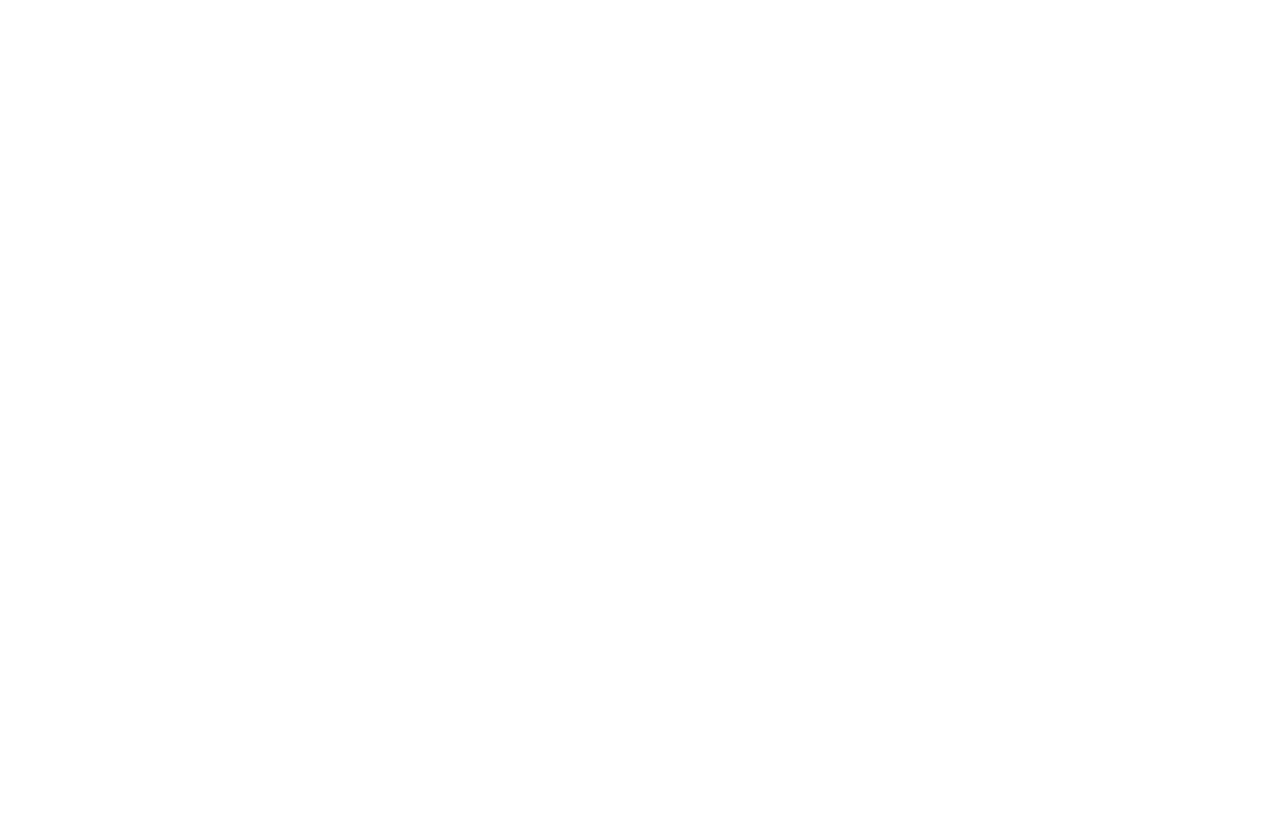
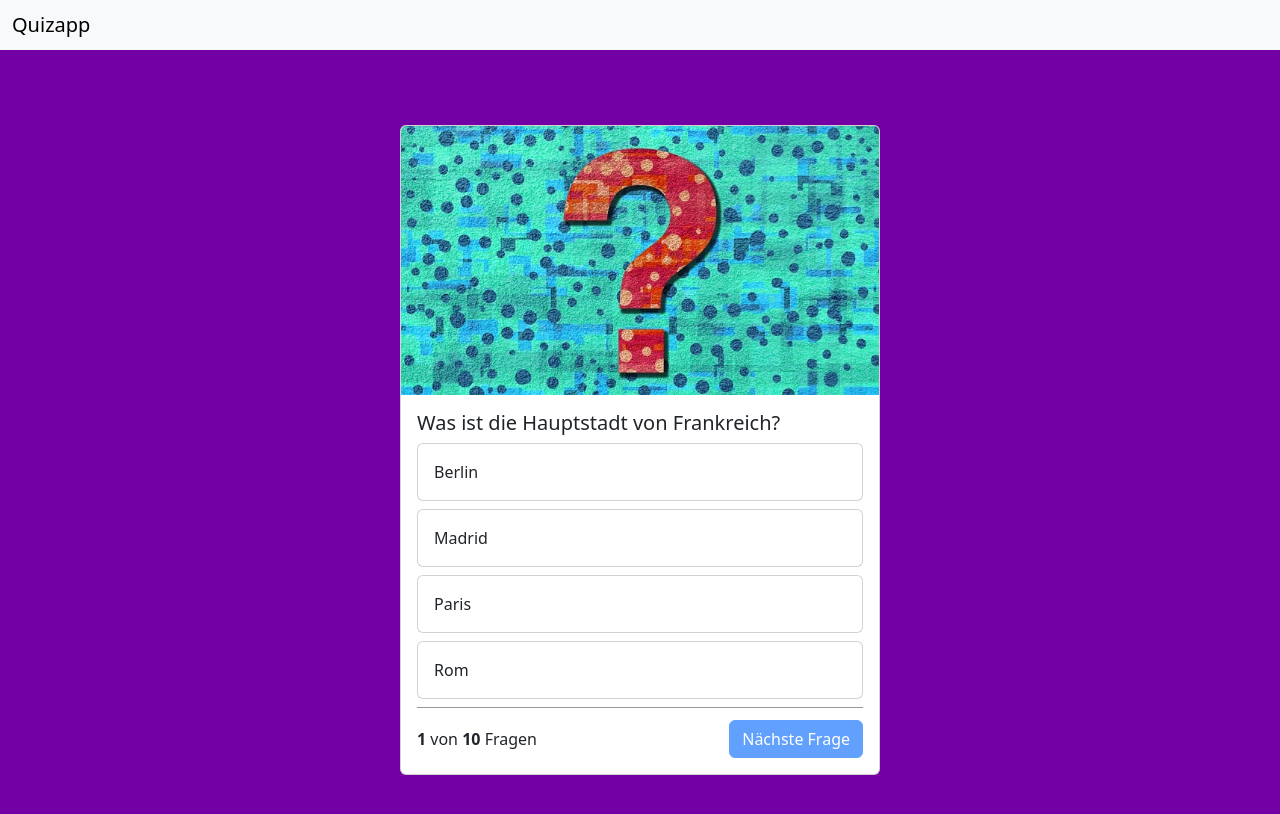
Before and after one commit to Bi7hop/Quizapp, a plain HTML site: page index.html in a window 1280 px wide. Drawn offline with nearby package versions, Linux system fonts and the light colour scheme.

Commit message:
Quizapp WIP

```diff
--- a/index.html
+++ b/index.html
@@ -1,15 +1,80 @@
 <!DOCTYPE html>
 <html lang="en">
-<head>
-    <meta charset="UTF-8">
-    <meta name="viewport" content="width=device-width, initial-scale=1.0">
-    <title>Document</title>
+  <head>
+    <meta charset="UTF-8" />
+    <meta name="viewport" content="width=device-width, initial-scale=1.0" />
+    <title>Quizapp</title>
 
-    <link rel="stylesheet" href="style.css">
+    <link rel="stylesheet" href="style.css" />
     <script src="script.js"></script>
+    <script src="json.js"></script>
 
-</head>
-<body>
+    <!-- Bootstrap Files-->
+    <link
+      href="https://cdn.jsdelivr.net/npm/bootstrap@5.3.3/dist/css/bootstrap.min.css"
+      rel="stylesheet"
+      integrity="sha384-QWTKZyjpPEjISv5WaRU9OFeRpok6YctnYmDr5pNlyT2bRjXh0JMhjY6hW+ALEwIH"
+      crossorigin="anonymous"
+    />
+    <script
+      src="https://cdn.jsdelivr.net/npm/bootstrap@5.3.3/dist/js/bootstrap.bundle.min.js"
+      integrity="sha384-YvpcrYf0tY3lHB60NNkmXc5s9fDVZLESaAA55NDzOxhy9GkcIdslK1eN7N6jIeHz"
+      crossorigin="anonymous"
+    ></script>
+  </head>
+  <body onload="init()">
+    <nav class="navbar bg-body-tertiary">
+      <div class="container-fluid">
+        <span class="navbar-brand mb-0 h1">Quizapp</span>
+      </div>
+    </nav>
 
-</body>
+    <div class="container">
+      <div class="card quiz-card">
+        <img src="./img/bg_Card.jpg" id="header-image" class="card-img-top" />
+
+        <div class="card-body" id="endScreen" style="display: none">
+          <div class="text-center final-headline" >Quiz beendet!</div>
+
+          <div class="text-center">Du hast <b id="amount-of-right-questions">XXX</b> Fragen von <b id="amount-of-questions">XXX</b> richtig beantwortet.</div>
+        </div>
+
+        <div class="card-body" id="questionBody">
+          <h5 class="card-title" id="questionText">Frage</h5>
+
+          <div class="card quiz-answer-card mb-2" onclick="answer('answer_1')">
+            <div class="card-body" id="answer_1">Antwort</div>
+          </div>
+
+          <div class="card quiz-answer-card mb-2" onclick="answer('answer_2')">
+            <div class="card-body" id="answer_2">Antwort</div>
+          </div>
+
+          <div class="card quiz-answer-card mb-2" onclick="answer('answer_3')">
+            <div class="card-body" id="answer_3">Antwort</div>
+          </div>
+
+          <div class="card quiz-answer-card mb-2" onclick="answer('answer_4')">
+            <div class="card-body" id="answer_4">Antwort</div>
+          </div>
+
+          <div class="question-footer">
+            <span>
+              <b id="question-number">1</b> von
+              <b id="all-questions">7</b> Fragen
+            </span>
+
+            <button
+              onclick="nextQuestion()"
+              class="btn btn-primary"
+              id="next-button"
+              disabled
+            >
+              Nächste Frage
+            </button>
+          </div>
+        </div>
+      </div>
+    </div>
+  </body>
 </html>
--- /dev/null
+++ b/json.js
@@ -0,0 +1,82 @@
+let questions = [
+    {
+        "question": "Was ist die Hauptstadt von Frankreich?",
+        "answer_1": "Berlin",
+        "answer_2": "Madrid",
+        "answer_3": "Paris",
+        "answer_4": "Rom",
+        "right_answer": 3,
+    },
+    {
+        "question": "Welches Element hat das chemische Symbol H?",
+        "answer_1": "Helium",
+        "answer_2": "Wasserstoff",
+        "answer_3": "Kohlenstoff",
+        "answer_4": "Stickstoff",
+        "right_answer": 2,
+    },
+    {
+        "question": "Wie viele Kontinente gibt es auf der Erde?",
+        "answer_1": "5",
+        "answer_2": "6",
+        "answer_3": "7",
+        "answer_4": "8",
+        "right_answer": 3,
+    },
+    {
+        "question": "Wer hat die Relativitätstheorie formuliert?",
+        "answer_1": "Isaac Newton",
+        "answer_2": "Galileo Galilei",
+        "answer_3": "Albert Einstein",
+        "answer_4": "Nikola Tesla",
+        "right_answer": 3,
+    },
+    {
+        "question": "Welche Farbe hat Chlorophyll?",
+        "answer_1": "Rot",
+        "answer_2": "Blau",
+        "answer_3": "Gelb",
+        "answer_4": "Grün",
+        "right_answer": 4,
+    },
+    {
+        "question": "Wie viele Planeten hat unser Sonnensystem?",
+        "answer_1": "7",
+        "answer_2": "8",
+        "answer_3": "9",
+        "answer_4": "10",
+        "right_answer": 2,
+    },
+    {
+        "question": "Wer schrieb 'Die Verwandlung'?",
+        "answer_1": "Thomas Mann",
+        "answer_2": "Franz Kafka",
+        "answer_3": "Hermann Hesse",
+        "answer_4": "Johann Wolfgang von Goethe",
+        "right_answer": 2,
+    },
+    {
+        "question": "Welche ist die kleinste Einheit des Lebens?",
+        "answer_1": "Atom",
+        "answer_2": "Molekül",
+        "answer_3": "Zelle",
+        "answer_4": "Organ",
+        "right_answer": 3,
+    },
+    {
+        "question": "Wie viele Beine hat eine Spinne?",
+        "answer_1": "6",
+        "answer_2": "8",
+        "answer_3": "10",
+        "answer_4": "12",
+        "right_answer": 2,
+    },
+    {
+        "question": "Welcher Planet wird oft als 'roter Planet' bezeichnet?",
+        "answer_1": "Venus",
+        "answer_2": "Mars",
+        "answer_3": "Jupiter",
+        "answer_4": "Saturn",
+        "right_answer": 2,
+    },
+];
--- a/script.js
+++ b/script.js
@@ -0,0 +1,64 @@
+let rightQuestions = 0;
+let currentQuestion = 0;
+
+function init() {
+  document.getElementById('all-questions').innerHTML = questions.length;
+
+  showQuestion();
+}
+
+function showQuestion() {
+  if (currentQuestion >= questions.length) {
+
+    document.getElementById('endScreen').style = '';
+    document.getElementById('questionBody').style = 'display: none';
+
+    document.getElementById('amount-of-questions').innerHTML = questions.length;
+    document.getElementById('amount-of-right-questions').innerHTML = rightQuestions;
+    document.getElementById('header-image').src = 'img/trophy.png';
+  } else {
+    let question = questions[currentQuestion];
+
+    document.getElementById('question-number').innerHTML = currentQuestion + 1;
+    document.getElementById('questionText').innerHTML = question['question'];
+    document.getElementById('answer_1').innerHTML = question['answer_1'];
+    document.getElementById('answer_2').innerHTML = question['answer_2'];
+    document.getElementById('answer_3').innerHTML = question['answer_3'];
+    document.getElementById('answer_4').innerHTML = question['answer_4'];
+  }
+}
+
+function answer(selection) {
+  let question = questions[currentQuestion];
+  let selectedQuestionNumber = selection.slice(-1);
+  let idOfRightAnswer = `answer_${question['right_answer']}`;
+
+  if (selectedQuestionNumber == question['right_answer']) {
+    document.getElementById(selection).parentNode.classList.add('bg-success');
+    rightQuestions++;
+  } else {
+    document.getElementById(selection).parentNode.classList.add('bg-danger');
+    document
+      .getElementById(idOfRightAnswer)
+      .parentNode.classList.add('bg-success');
+  }
+  document.getElementById('next-button').disabled = false;
+}
+
+function nextQuestion() {
+  currentQuestion++;
+  document.getElementById('next-button').disabled = true;
+  resetAnswerButtons();
+  showQuestion();
+}
+
+function resetAnswerButtons() {
+  document.getElementById('answer_1').parentNode.classList.remove('bg-danger');
+  document.getElementById('answer_1').parentNode.classList.remove('bg-success');
+  document.getElementById('answer_2').parentNode.classList.remove('bg-danger');
+  document.getElementById('answer_2').parentNode.classList.remove('bg-success');
+  document.getElementById('answer_3').parentNode.classList.remove('bg-danger');
+  document.getElementById('answer_3').parentNode.classList.remove('bg-success');
+  document.getElementById('answer_4').parentNode.classList.remove('bg-danger');
+  document.getElementById('answer_4').parentNode.classList.remove('bg-success');
+}
--- a/style.css
+++ b/style.css
@@ -0,0 +1,45 @@
+body{
+    background-color: rgb(115,0,165) !important;
+}
+
+.container{
+    min-height: 100vh;
+    background-color: rgb(115,0,165) !important;
+    display: flex;
+    align-items: center;
+    justify-content: center;
+}
+
+.quiz-card{
+    width: 30rem;
+}
+
+.question-footer{
+    border-top: 1px solid rgba(0, 0, 0, 0.4);
+    display: flex;
+    justify-content: space-between;
+    align-items: center;
+   padding-top: 12px;
+}
+
+.quiz-answer-card:hover{
+    cursor: pointer;
+    background-color: rgba(0, 0, 0, 0.05);
+}
+
+.bg-success, .bg-danger{
+    color: white !important;
+}
+
+.width-100{
+    width: 100%;
+}
+
+.text-center{
+    text-align: center;
+}
+
+.final-headline{
+    font-size: 38px;
+    margin-bottom: 32px;
+}
```
Also changed, not shown: img/bg_Card.jpg (added), img/trophy.png (added).
